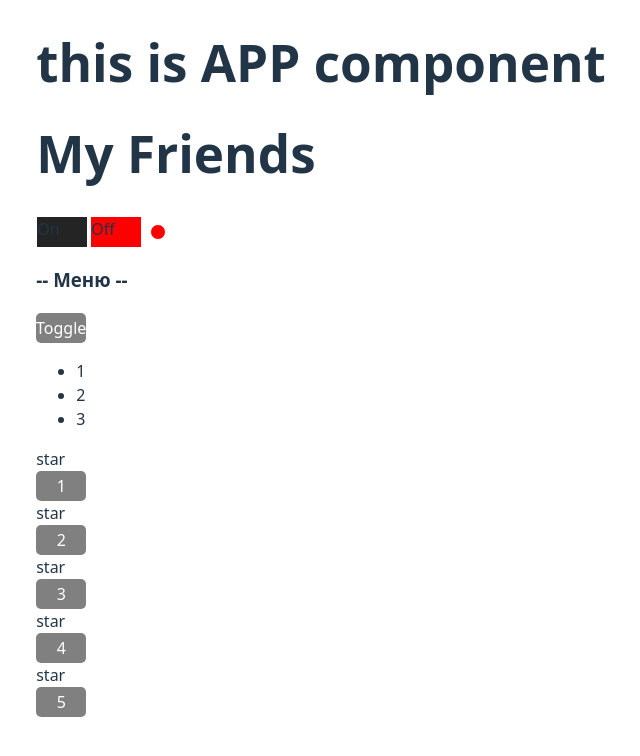
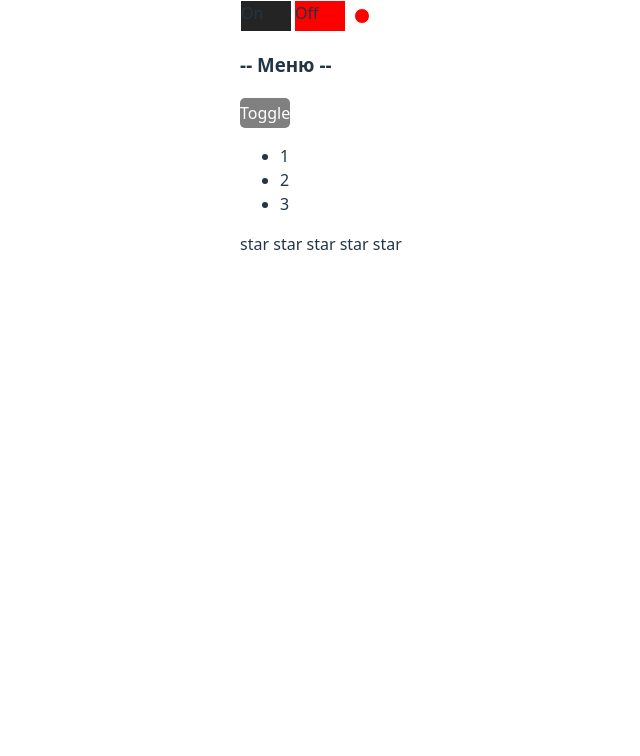
Before and after one commit to nedonebo21/react-kabzda, a React (Vite) app: page / in a window 1280 px wide. Shown: the top 756 px of the page, without its empty margins (319-959 px from the left). Built offline with nearby package versions, Linux system fonts and the light colour scheme.

Commit message:
refactor UncontrolledRating component, add callback + change export in App(07)

```diff
--- a/src/App.tsx
+++ b/src/App.tsx
@@ -10,15 +10,15 @@ import {UncontrolledAccordion} from "./components/UncontrolledAccordion/Uncontro
 import { UncontrolledRating } from './components/UncontrolledRating/UncontrolledRating.tsx';
 
 //function declaration(Components)
-function App() {
+export const App = () => {
     console.log("App rendering")
 
     //полезное что-то
     //обязана вернуть jsx (фактически html(для глаз))
     return (
         <div>
-            <PageTitle title={"this is APP component"}/>
-            <PageTitle title={"My Friends"}/>
+            {/*<PageTitle title={"this is APP component"}/>*/}
+            {/*<PageTitle title={"My Friends"}/>*/}
 
             <OnOff/>
 
@@ -31,16 +31,15 @@ function App() {
     )
 }
 
-type PageTitlePropsType = {
-    title: string,
-}
-function PageTitle(props: PageTitlePropsType) {
-    console.log("AppTitle rendering")
-    return(
-        <h1>
-            { props.title }
-        </h1>
-    )
-}
-
-export default App
+// type PageTitlePropsType = {
+//     title: string,
+// }
+// function PageTitle(props: PageTitlePropsType) {
+//     console.log("AppTitle rendering")
+//     return(
+//         <h1>
+//             { props.title }
+//         </h1>
+//     )
+// }
+//
--- a/src/components/UncontrolledRating/UncontrolledRating.tsx
+++ b/src/components/UncontrolledRating/UncontrolledRating.tsx
@@ -3,38 +3,30 @@ import {useState} from "react";
 export function UncontrolledRating() {
     console.log("Rating rendering")
 
-    const btnStyle = {
-        width: "50px", height: "30px", fontSize: "16px", color: "white", backgroundColor: "gray"
-    }
-
     const [value, setValue] = useState<number>(0)
 
     return (
         <div>
-            <Star selected={value > 0}/>
-            <button style={btnStyle} onClick={() => {setValue(1)}}>1</button>
-            <Star selected={value > 1}/>
-            <button style={btnStyle} onClick={() => {setValue(2)}}>2</button>
-            <Star selected={value > 2}/>
-            <button style={btnStyle} onClick={() => {setValue(3)}}>3</button>
-            <Star selected={value > 3}/>
-            <button style={btnStyle} onClick={() => {setValue(4)}}>4</button>
-            <Star selected={value > 4}/>
-            <button style={btnStyle} onClick={() => {setValue(5)}} >5</button>
+            <Star onClick={() => {setValue(1)}} selected={value > 0}/>
+            <Star onClick={() => {setValue(2)}} selected={value > 1}/>
+            <Star onClick={() => {setValue(3)}} selected={value > 2}/>
+            <Star onClick={() => {setValue(4)}} selected={value > 3}/>
+            <Star onClick={() => {setValue(5)}} selected={value > 4}/>
         </div>
     )
 }
 
 type StarPropsType = {
     selected: boolean
+    onClick: () => void
 }
 
 function Star(props: StarPropsType) {
     console.log("star rendering")
 
     if (props.selected) {
-        return <span style={{color: "yellow"}}><b>star </b></span>
+        return <span onClick={props.onClick} style={{color: "yellow", cursor: "pointer"}}><b>star </b></span>
     } else {
-        return <span>star </span>
+        return <span onClick={props.onClick} style={{ cursor: "pointer"}}>star </span>
     }
 }
--- a/src/main.tsx
+++ b/src/main.tsx
@@ -1,7 +1,7 @@
 // import { StrictMode } from 'react'
 import { createRoot } from 'react-dom/client'
 import './index.css'
-import App from './App.tsx'
+import {App} from './App.tsx'
 
 createRoot(document.getElementById('root')!).render(
     <App />,
```
